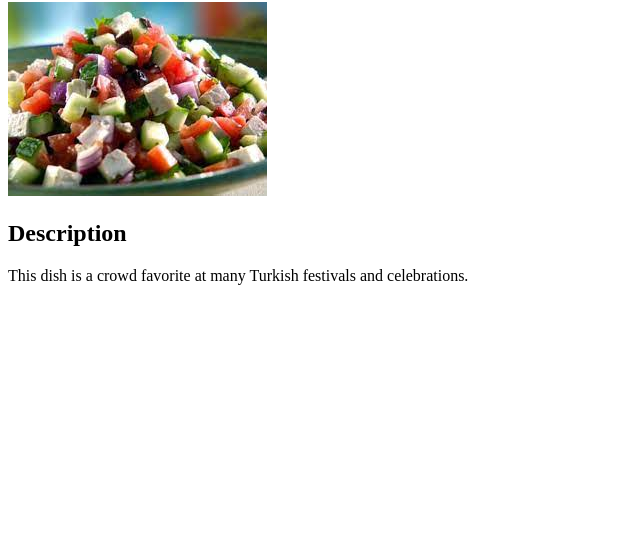
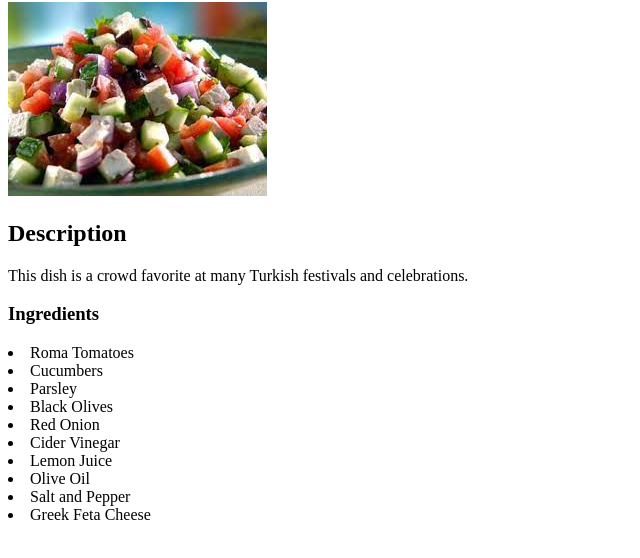
Before and after one commit to SamFunky/odin-recipes, a plain HTML site: page recipes/shepherdsalad.html in a window 1280 px wide. Shown: the part 78-636 px from the top of the page, without its empty margins (0-640 px from the left). Drawn offline with Linux system fonts and the light colour scheme.

Commit message:
add list of ingredients

```diff
--- a/recipes/shepherdsalad.html
+++ b/recipes/shepherdsalad.html
@@ -11,5 +11,16 @@
     <img src="../images/shepherdsalad.jpeg" alt="Shepherd Salad">
     <h2>Description</h2>
     <p>This dish is a crowd favorite at many Turkish festivals and celebrations.</p>
+    <h3>Ingredients</h3>
+    <li>Roma Tomatoes</li>
+    <li>Cucumbers</li>
+    <li>Parsley</li>
+    <li>Black Olives</li>
+    <li>Red Onion</li>
+    <li>Cider Vinegar</li>
+    <li>Lemon Juice</li>
+    <li>Olive Oil</li>
+    <li>Salt and Pepper</li>
+    <li>Greek Feta Cheese</li>
 </body>
 </html>
```
Also changed, not shown: recipes/fruitsalad.html (+10 -0 lines), recipes/strawberrypretzelsalad.html (+9 -0 lines).
